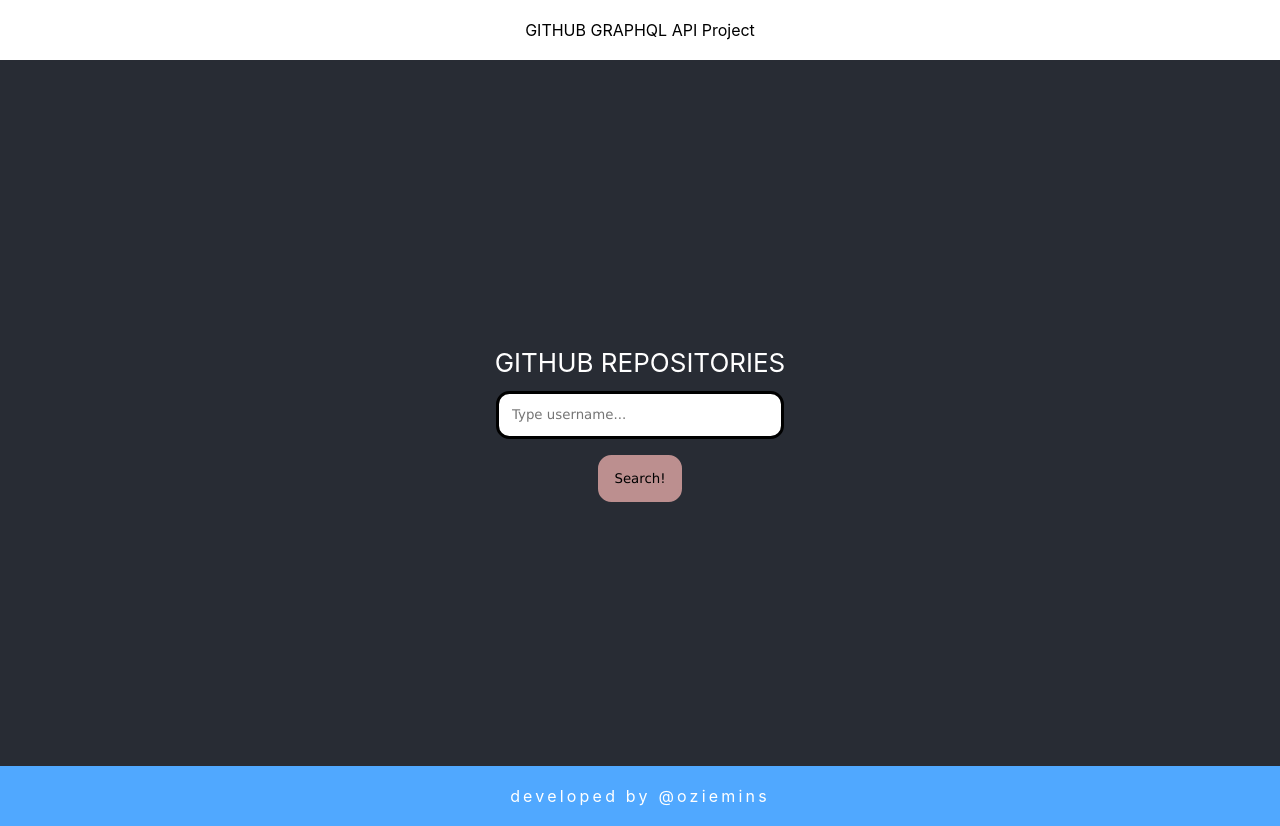
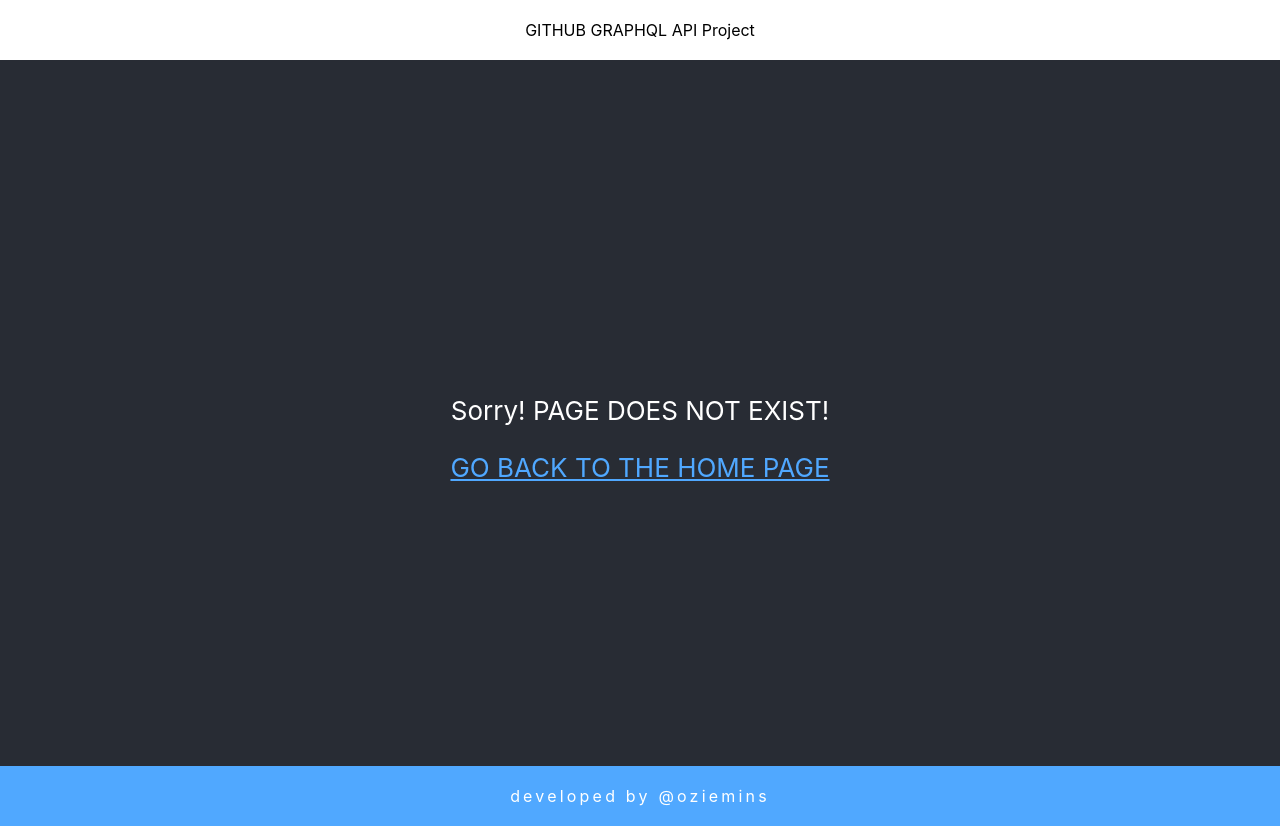
Before and after one commit to oziemins/github-graphql, a React (Create React App) app: page /user/1 in a window 1280 px wide. Built offline with nearby package versions, Linux system fonts and the light colour scheme; no server answers.

Commit message:
redirect + router tbt

```diff
--- a/src/Components/App.js
+++ b/src/Components/App.js
@@ -7,23 +7,25 @@ import React from "react";
 // import { setContext } from "@apollo/client/link/context";
 import Footer from "./Footer";
 //import RepositoryList from "./Repositories/RepositoryList";
-import Search from "./Search";
+
 import Header from "./Header";
-
+import { BrowserRouter as Router, Route, Routes } from "react-router-dom";
+import Home from "./Home";
+import NotFound from "./NotFound";
 const App = () => {
-
-    return (
-
+  return (
+    <Router>
       <div className="app">
         <Header />
-          <div className="app-content">
-            <div className="app-title">GITHUB REPOSITORIES</div>
-            <Search/>
-          </div>
+        <Routes>
 
+          <Route exact path="/" element={<Home />}></Route>
+          <Route path="/*" element={<NotFound />} />
+        </Routes>
         <Footer />
       </div>
+    </Router>
   );
-}
+};
 
 export default App;
--- /dev/null
+++ b/src/Components/Home/index.js
@@ -0,0 +1,20 @@
+import "./style.css";
+// useQuery - grapQL hook importnat to make a queries through our APIs
+//import { ApolloClient, InMemoryCache, gql, HttpLink, useQuery } from "@apollo/client";
+import React from "react";
+//import DisplayData from "./DisplayData";
+// import { setContext } from "@apollo/client/link/context";
+//import RepositoryList from "./Repositories/RepositoryList";
+import Search from "../Search"
+import { BrowserRouter as Router, Route, Routes } from "react-router-dom";
+
+const Home = () => {
+  return (
+    <div className="app-content">
+      <div className="app-title">GITHUB REPOSITORIES</div>
+      <Search />
+    </div>
+  );
+};
+
+export default Home;
--- /dev/null
+++ b/src/Components/Home/style.css
@@ -0,0 +1,23 @@
+.app {
+    text-align: center;
+  }
+
+  .app-title {
+    font-size: 100%;
+  }
+
+  .app-content {
+    padding-top: 1em;
+    background-color: #282c34;
+    min-height: 85vh;
+    display: flex;
+    flex-direction: column;
+    align-items: center;
+    justify-content: center;
+    font-size: calc(10px + 2vmin);
+    color: white;
+  }
+
+  .app-link {
+    color: #50a8ff;
+  }
--- /dev/null
+++ b/src/Components/NotFound/index.js
@@ -0,0 +1,22 @@
+import "./style.css";
+// useQuery - grapQL hook importnat to make a queries through our APIs
+//import { ApolloClient, InMemoryCache, gql, HttpLink, useQuery } from "@apollo/client";
+import React from "react";
+//import DisplayData from "./DisplayData";
+// import { setContext } from "@apollo/client/link/context";
+//import RepositoryList from "./Repositories/RepositoryList";
+
+import { Link } from "react-router-dom";
+
+const NotFound= () => {
+  return (
+    <div className="app-content">
+      <div className="app-title">
+      <p>Sorry! PAGE DOES NOT EXIST!</p>
+      <Link className="app-link" to="/">GO BACK TO THE HOME PAGE</Link>
+      </div>
+    </div>
+  );
+};
+
+export default NotFound;
--- /dev/null
+++ b/src/Components/NotFound/style.css
@@ -0,0 +1,27 @@
+.app {
+    text-align: center;
+  }
+
+  .app-title {
+    font-size: 100%;
+  }
+
+  .app-content {
+    padding-top: 1em;
+    background-color: #282c34;
+    min-height: 85vh;
+    display: flex;
+    flex-direction: column;
+    align-items: center;
+    justify-content: center;
+    font-size: calc(10px + 2vmin);
+    color: white;
+  }
+
+  .app-link {
+    color: #50a8ff;
+  }
+
+  .app-link:hover {
+    color: #ffffff;
+  }
--- a/src/Components/Search/index.js
+++ b/src/Components/Search/index.js
@@ -12,6 +12,7 @@ const Search = () => {
         <div>
           <input
             type="text"
+            required
             placeholder="Type username..."
             onChange={(e) => setSearchFilter(e.target.value)}
             onKeyPress={(e) => {if (e.key === "Enter")
@@ -30,6 +31,7 @@ const Search = () => {
           >
             Search!
           </button>
+
         </div>
         {loading ? <span>"Searching..."</span> : null}
         {error ? <span>"No user found! Try again!" </span> : null }
--- a/src/api/apolloApi.js
+++ b/src/api/apolloApi.js
@@ -28,7 +28,7 @@ export const QUERY_REPO = gql`
     user(login: $userName) {
       id
       login
-      repositories(first: 2, after: $after) {
+      repositories(first: 1, after: $after) {
         totalCount
         edges {
           node {
--- a/src/index.js
+++ b/src/index.js
@@ -4,14 +4,12 @@ import './index.css';
 import App from './Components/App';
 import { ApolloProvider } from '@apollo/client';
 import { client } from './api/apolloApi';
-import { BrowserRouter } from 'react-router-dom';
 
 
 ReactDOM.render(
-  <BrowserRouter>
+
     <React.StrictMode>
       <ApolloProvider client={ client }> <App /> </ApolloProvider>
-    </React.StrictMode>
-  </BrowserRouter>,
+    </React.StrictMode>,
   document.getElementById('root')
 );
```
